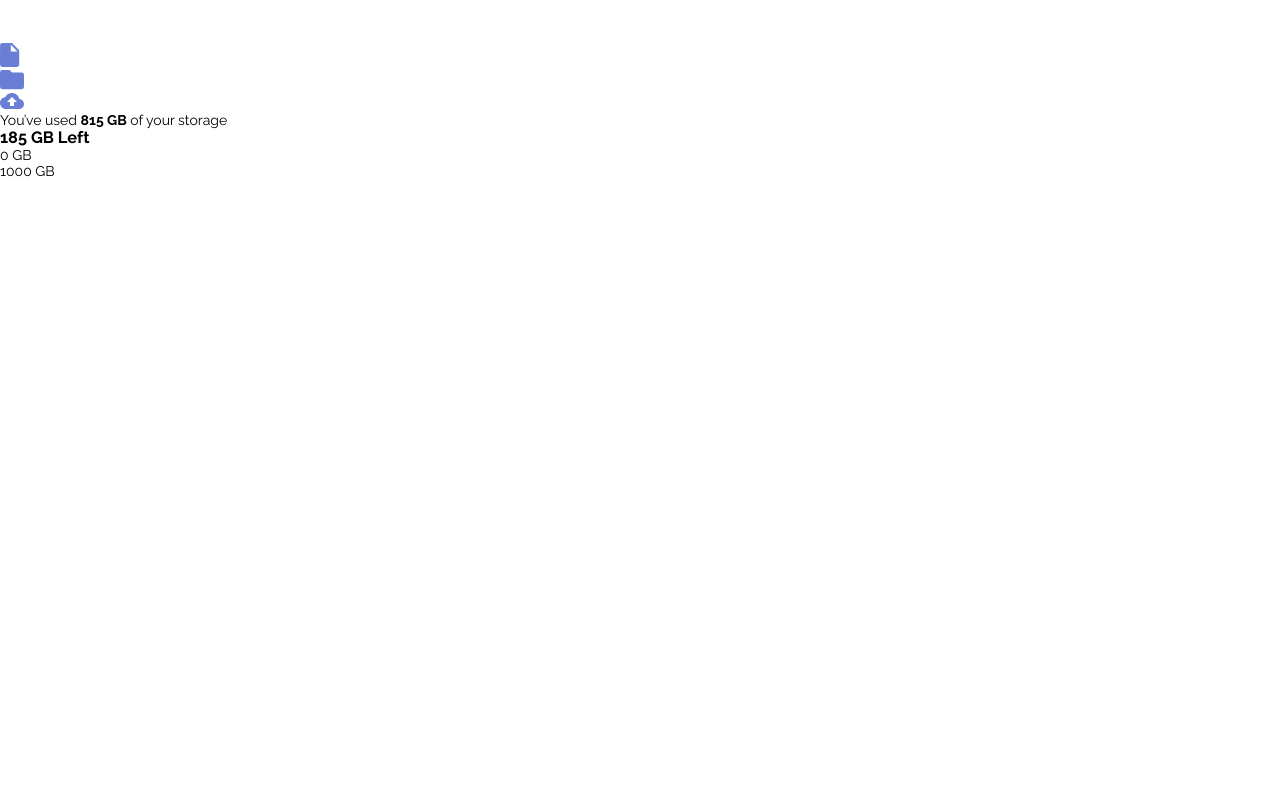
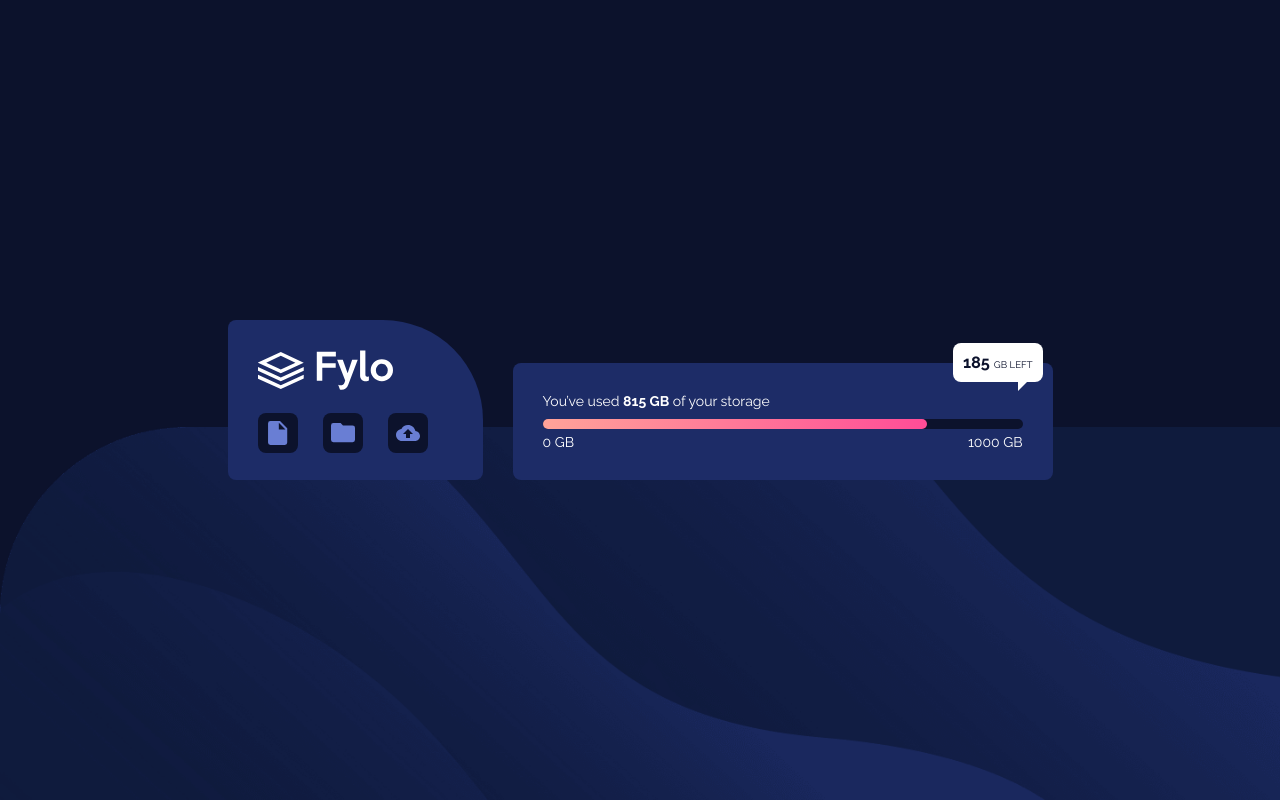
Before and after one commit to johannamag/fylo-data-storage-component, a plain HTML site: page index.html in a window 1280 px wide. Drawn offline with Linux system fonts and the light colour scheme.

Commit message:
Added Styling

```diff
--- a/style.css
+++ b/style.css
@@ -16,4 +16,146 @@
 body {
   font-family: "Raleway", sans-serif;
   font-size: 14px;
+  color: #fff;
 }
+
+section {
+  min-height: 100vh;
+  width: 100vw;
+  background-color: var(--darkblue);
+  background-image: url("./media/bg-desktop.png");
+  background-repeat: no-repeat;
+  background-position: center bottom;
+  background-size: contain;
+  display: flex;
+  align-items: center;
+  justify-content: center;
+}
+
+.container {
+  max-width: 1100px;
+  padding-left: 30px;
+  padding-right: 30px;
+}
+
+.grid {
+  display: grid;
+  grid-template-columns: repeat(3, 1fr);
+  grid-gap: 30px;
+}
+
+.content-left {
+  background-color: var(--blue);
+  padding: 30px;
+  border-top-left-radius: 8px;
+  border-top-right-radius: 100px;
+  border-bottom-left-radius: 8px;
+  border-bottom-right-radius: 8px;
+  height: 160px;
+}
+
+.logo {
+  margin-bottom: 20px;
+}
+
+.icons {
+  display: flex;
+  flex-direction: row;
+  align-items: center;
+  justify-content: flex-start;
+}
+
+.box {
+  display: flex;
+  justify-content: center;
+  align-items: center;
+  background-color: var(--darkblue);
+  width: 40px;
+  height: 40px;
+  margin-right: 25px;
+  border-radius: 8px;
+}
+
+.content-right {
+  height: 160px;
+  display: flex;
+  align-items: flex-end;
+  grid-column: span 2;
+  width: 100%;
+}
+
+.content {
+  padding: 30px;
+  background-color: var(--blue);
+  border-radius: 8px;
+  position: relative;
+  width: 100%;
+}
+
+.desc {
+  margin-bottom: 10px;
+}
+
+.bubble {
+  position: absolute;
+  top: -20px;
+  right: 10px;
+  background-color: #fff;
+  color: var(--darkblue);
+  padding: 10px;
+  border-radius: 8px;
+}
+
+.bubble::after {
+  content: "";
+  position: absolute;
+  bottom: 20px;
+  right: 10px;
+  width: 0;
+  height: 0;
+  border: 15px solid transparent;
+  border-top-color: #fff;
+  border-bottom: 0;
+  border-left: 0;
+  margin-left: -14.5px;
+  margin-bottom: -29px;
+}
+
+.small {
+  font-weight: 400;
+  font-size: 0.6rem;
+  text-transform: uppercase;
+}
+
+.bar {
+  width: 100%;
+  height: 10px;
+  background-color: var(--darkblue);
+  border-radius: 8px;
+  margin-bottom: 5px;
+  position: relative;
+}
+
+.line {
+  position: absolute;
+  width: 80%;
+  height: 10px;
+  background: linear-gradient(to right, hsl(6, 100%, 80%), hsl(335, 100%, 65%));
+  border-radius: 8px;
+}
+
+.progress {
+  display: flex;
+  justify-content: space-between;
+}
+
+@media screen and (max-width: 530px) {
+  section {
+    background-image: url("./media/bg-mobile.png");
+    background-size: cover;
+  }
+  .grid {
+    grid-template-columns: 1fr;
+    grid-gap: 0;
+  }
+}
```
